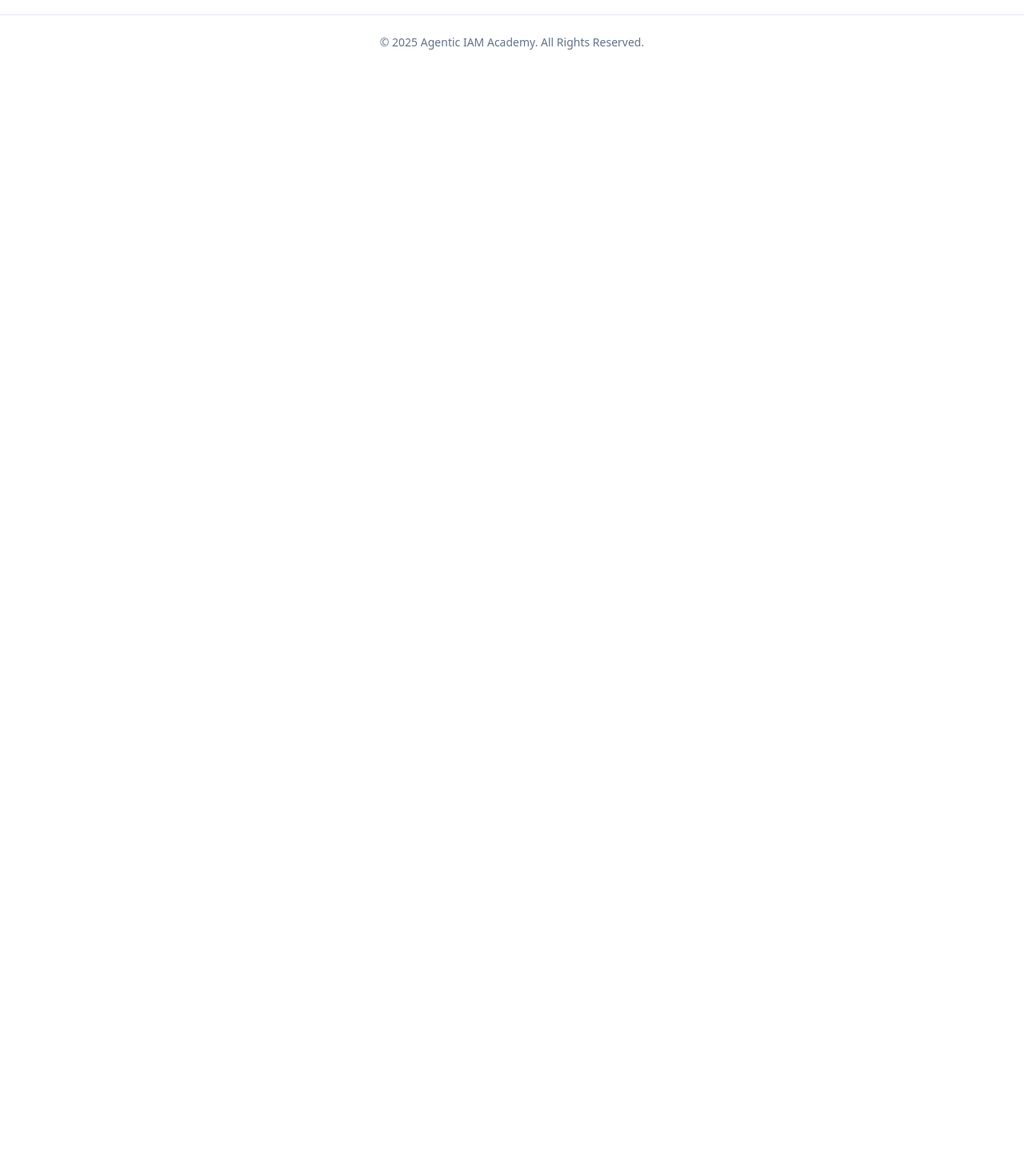
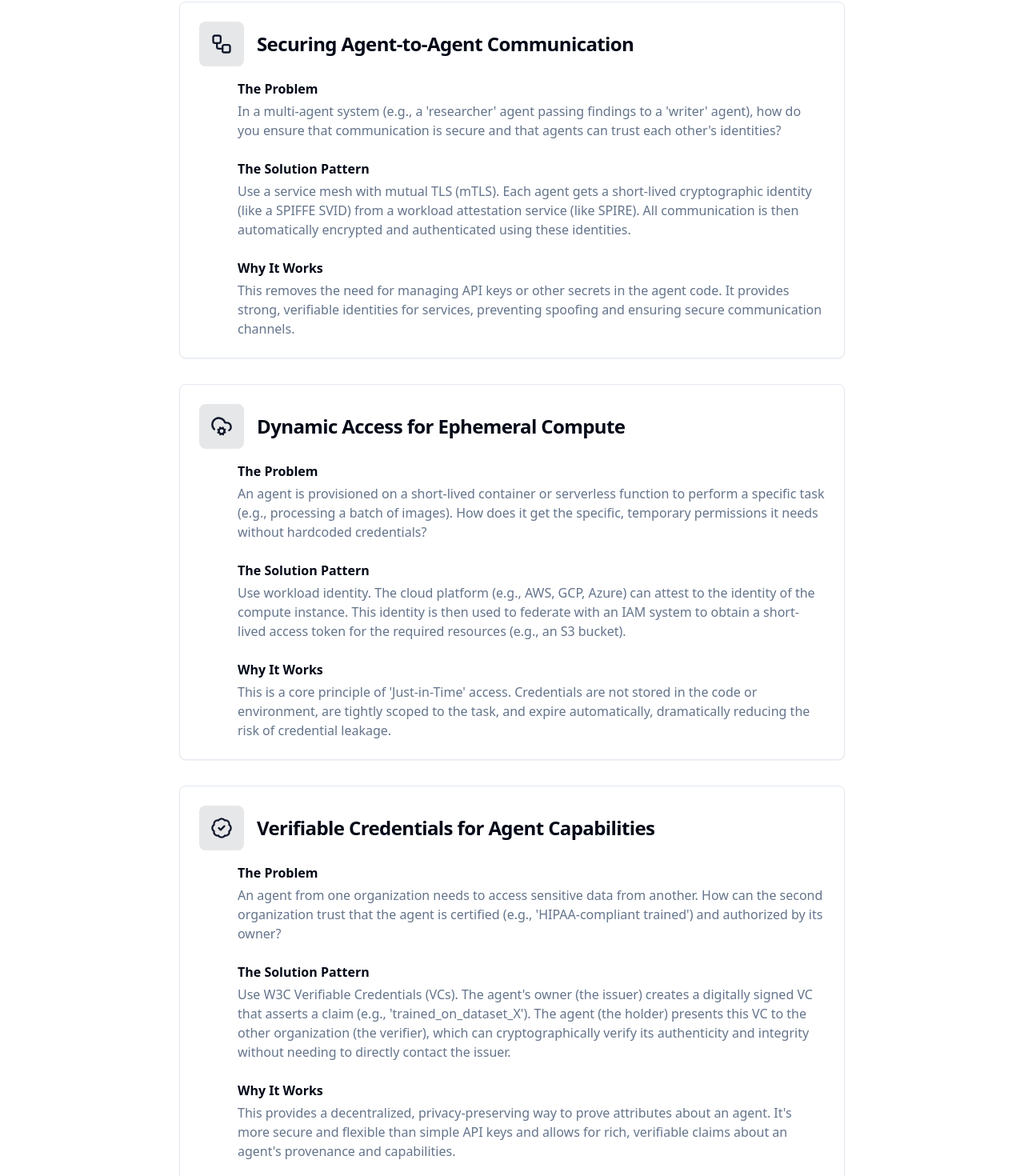
Before and after one commit to ayshsandu/agentic-iam-academy, a React (Vite) app: page /scenarios in a window 1280 px wide. Shown: the part 1557-3027 px from the top of the page at 80% size. Before the commit the page ends 1644 px from the top, so only its background shows below. Built offline with nearby package versions, Linux system fonts and the light colour scheme.

Commit message:
Add more real-world use cases
Added more real-world use cases to the scenarios page.

```diff
--- a/src/pages/Scenarios.tsx
+++ b/src/pages/Scenarios.tsx
@@ -1,11 +1,17 @@
-
 import {
   Card,
   CardContent,
   CardHeader,
   CardTitle,
 } from "@/components/ui/card";
-import { Blocks, ServerCog, UserRoundCog } from "lucide-react";
+import {
+  Blocks,
+  ServerCog,
+  UserRoundCog,
+  Workflow,
+  CloudCog,
+  BadgeCheck,
+} from "lucide-react";
 
 const scenarios = [
   {
@@ -34,6 +40,33 @@ const scenarios = [
     solution:
       "Use the OAuth 2.0 Authorization Code flow with PKCE. The user logs in once and grants consent (scopes) to the agent. The agent receives a refresh token to maintain access without repeatedly asking the user to log in.",
     why: "This is the standard for delegated authorization. It ensures the user is in control, can revoke access at any time, and never shares their password with the agent.",
+  },
+  {
+    icon: Workflow,
+    title: "Securing Agent-to-Agent Communication",
+    problem:
+      "In a multi-agent system (e.g., a 'researcher' agent passing findings to a 'writer' agent), how do you ensure that communication is secure and that agents can trust each other's identities?",
+    solution:
+      "Use a service mesh with mutual TLS (mTLS). Each agent gets a short-lived cryptographic identity (like a SPIFFE SVID) from a workload attestation service (like SPIRE). All communication is then automatically encrypted and authenticated using these identities.",
+    why: "This removes the need for managing API keys or other secrets in the agent code. It provides strong, verifiable identities for services, preventing spoofing and ensuring secure communication channels.",
+  },
+  {
+    icon: CloudCog,
+    title: "Dynamic Access for Ephemeral Compute",
+    problem:
+      "An agent is provisioned on a short-lived container or serverless function to perform a specific task (e.g., processing a batch of images). How does it get the specific, temporary permissions it needs without hardcoded credentials?",
+    solution:
+      "Use workload identity. The cloud platform (e.g., AWS, GCP, Azure) can attest to the identity of the compute instance. This identity is then used to federate with an IAM system to obtain a short-lived access token for the required resources (e.g., an S3 bucket).",
+    why: "This is a core principle of 'Just-in-Time' access. Credentials are not stored in the code or environment, are tightly scoped to the task, and expire automatically, dramatically reducing the risk of credential leakage.",
+  },
+  {
+    icon: BadgeCheck,
+    title: "Verifiable Credentials for Agent Capabilities",
+    problem:
+      "An agent from one organization needs to access sensitive data from another. How can the second organization trust that the agent is certified (e.g., 'HIPAA-compliant trained') and authorized by its owner?",
+    solution:
+      "Use W3C Verifiable Credentials (VCs). The agent's owner (the issuer) creates a digitally signed VC that asserts a claim (e.g., 'trained_on_dataset_X'). The agent (the holder) presents this VC to the other organization (the verifier), which can cryptographically verify its authenticity and integrity without needing to directly contact the issuer.",
+    why: "This provides a decentralized, privacy-preserving way to prove attributes about an agent. It's more secure and flexible than simple API keys and allows for rich, verifiable claims about an agent's provenance and capabilities.",
   },
 ];
 
```
